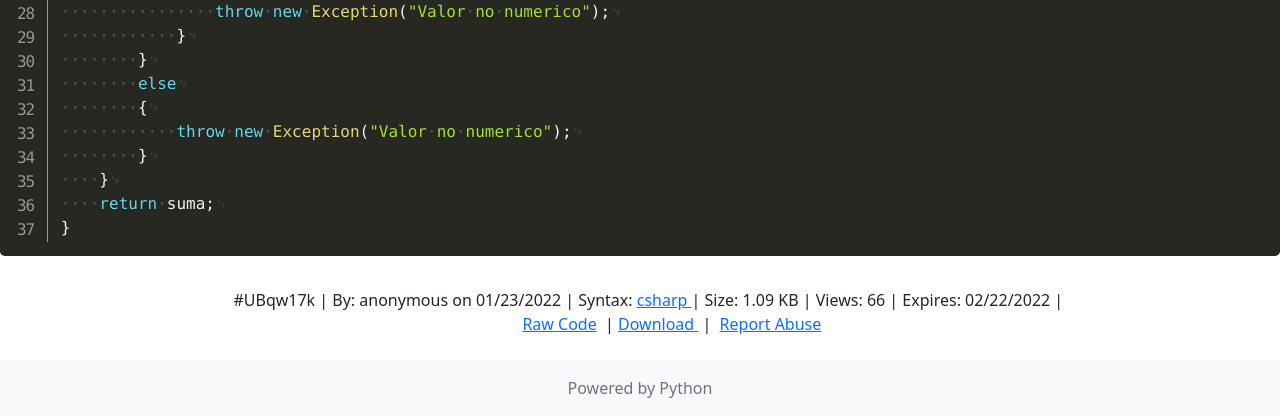
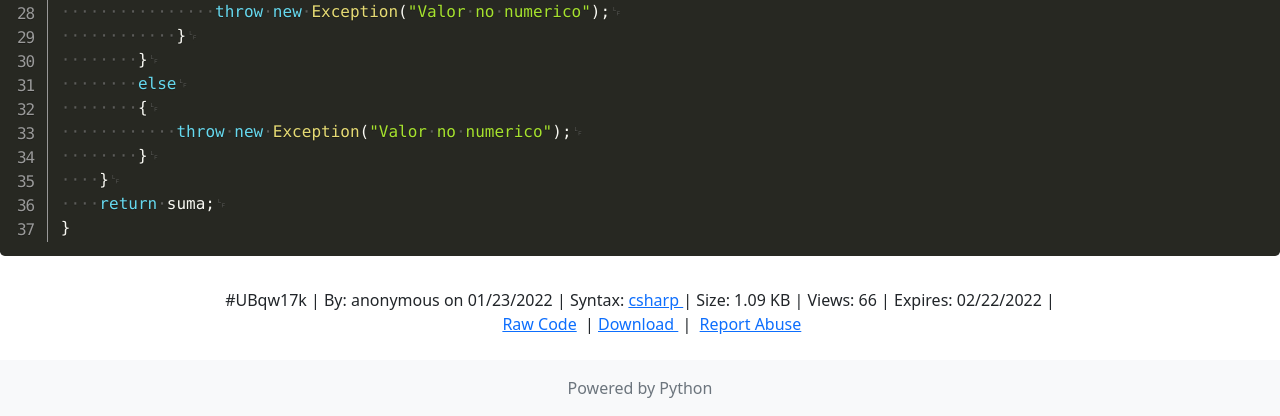
Before and after one commit to jeremystevens/pybin, a Flask app: a page that uses templates/view.html in a window 1280 px wide. Shown: the part 840-1256 px from the top of the page. Run offline with Flask 2, Linux system fonts and the light colour scheme; data comes from the database, SQL or seed files in the repository; both versions use the stored data as it was after the commit; some libraries are stand-ins or nearby versions.

Commit message:
removed view.html:125

```diff
--- a/templates/view.html
+++ b/templates/view.html
@@ -122,7 +122,7 @@
 
                   </code></pre>
 
-                <br>&nbsp;&nbsp;&nbsp;
+                <br>
                  #{{ post_id }} |
                 By:
                 anonymous on
@@ -135,7 +135,7 @@
                 {{ post_hits }} | Expires:
                 {{ post_expire }} | <Br>
 
-                <div id="options" style="position:relative;left:36px;top:21%;width:100%;"><a href="../raw/{{ post_id }}"
+                <div id="options" style="position:relative;left:16px;top:21%;width:100%;"><a href="../raw/{{ post_id }}"
                                                                                              target="popupwindow">Raw
                     Code</a>&nbsp;
                     <?=$bitly;?>| <a href="/download/{{ post_id }}" target="popupwindow"> Download </a> &nbsp;| &nbsp;<a
```
Also changed, not shown: pybin.db.
